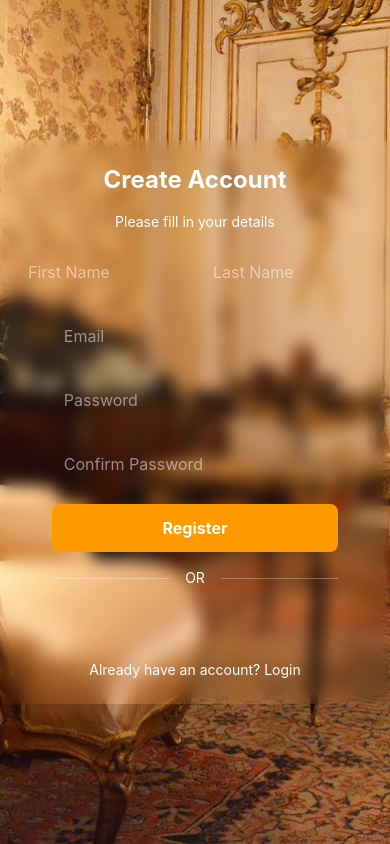
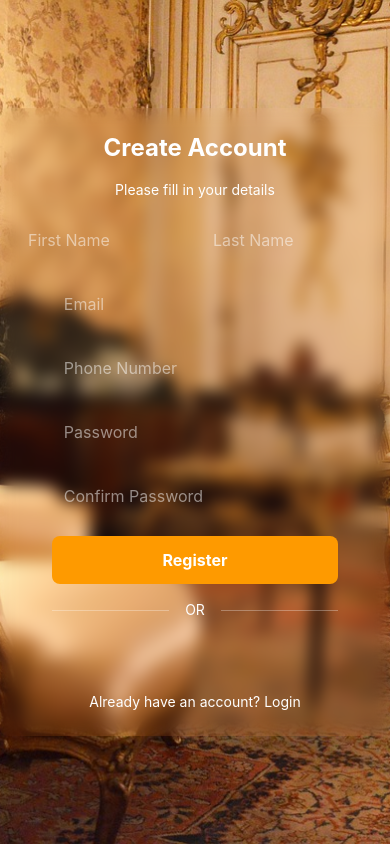
Before and after one commit to shiraz2003/Furniture-Visualizer, a React (Vite) app in the folder client/: page /register in a window 390 px wide. Built offline with nearby package versions, Linux system fonts and the light colour scheme; no server answers.

Commit message:
Add phone number field to registration and user schema; update default role to 'customer'🚀✏️

```diff
--- a/client/src/pages/registrationPage.jsx
+++ b/client/src/pages/registrationPage.jsx
@@ -104,7 +104,12 @@ export default function RegisterPage() {
                     className="w-[80%] p-3 rounded-lg text-white outline-none hover:border-2"
                 />
 
-
+                <input
+                    onChange={(e) => setPhone(e.target.value)}
+                    type="tel"
+                    placeholder="Phone Number"
+                    className="w-[80%] p-3 rounded-lg text-white outline-none hover:border-2"
+                />
 
                 <input
                     onChange={(e) => setPassword(e.target.value)}
```
Also changed, not shown: 2 other files (tests, documents, lock files or other folders).
